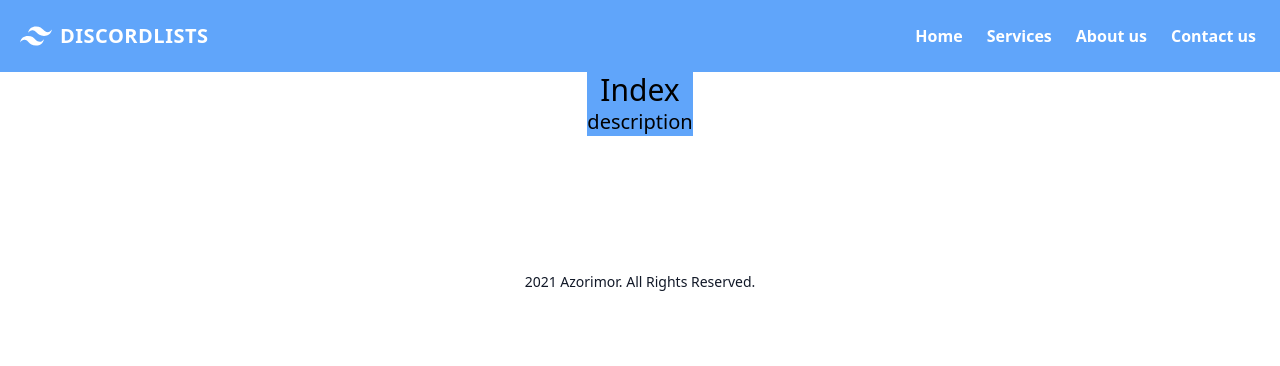
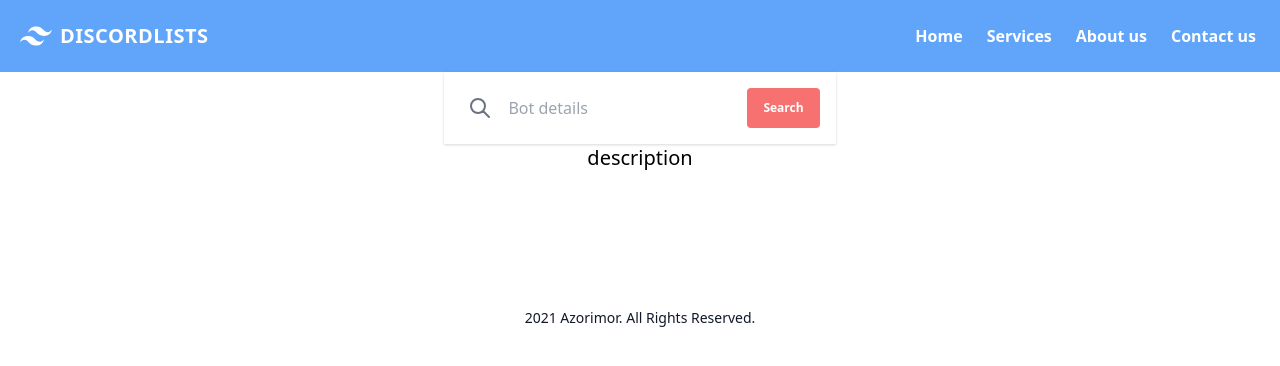
Before and after one commit to Azorimor/discordlists, a Next.js app: page / in a window 1280 px wide. Shown: the top 366 px of the page. Built offline with nearby package versions, Linux system fonts and the light colour scheme.

Commit message:
started searchbar
Signed-off-by: Azorimor <azorimor@gmail.com>

```diff
--- a/pages/index.tsx
+++ b/pages/index.tsx
@@ -3,8 +3,18 @@ import type { NextPage } from 'next'
 const Home: NextPage = () => {
   return (
     <div className="flex justify-center items-center">
-      <div className="text-center bg-blue-400">
-        <h1 className="text-3xl">Index</h1>
+      <div className="text-center">
+        <div className="bg-white shadow p-4 flex">
+          <span className="w-auto flex justify-end items-center text-gray-500 p-2">
+          <svg xmlns="http://www.w3.org/2000/svg" className="h-6 w-6" fill="none" viewBox="0 0 24 24" stroke="currentColor">
+            <path strokeLinecap="round" strokeLinejoin="round" strokeWidth={2} d="M21 21l-6-6m2-5a7 7 0 11-14 0 7 7 0 0114 0z" />
+          </svg>
+          </span>
+          <input type="text" className="w-full rounded p-2" placeholder="Bot details" />
+          <button className="bg-red-400 hover:bg-red-300 rounded text-white p-2 pl-4 pr-4">
+            <p className="font-semibold text-xs">Search</p>
+          </button>
+        </div>
         <p className="text-xl">description</p>
       </div>
     </div>
```
